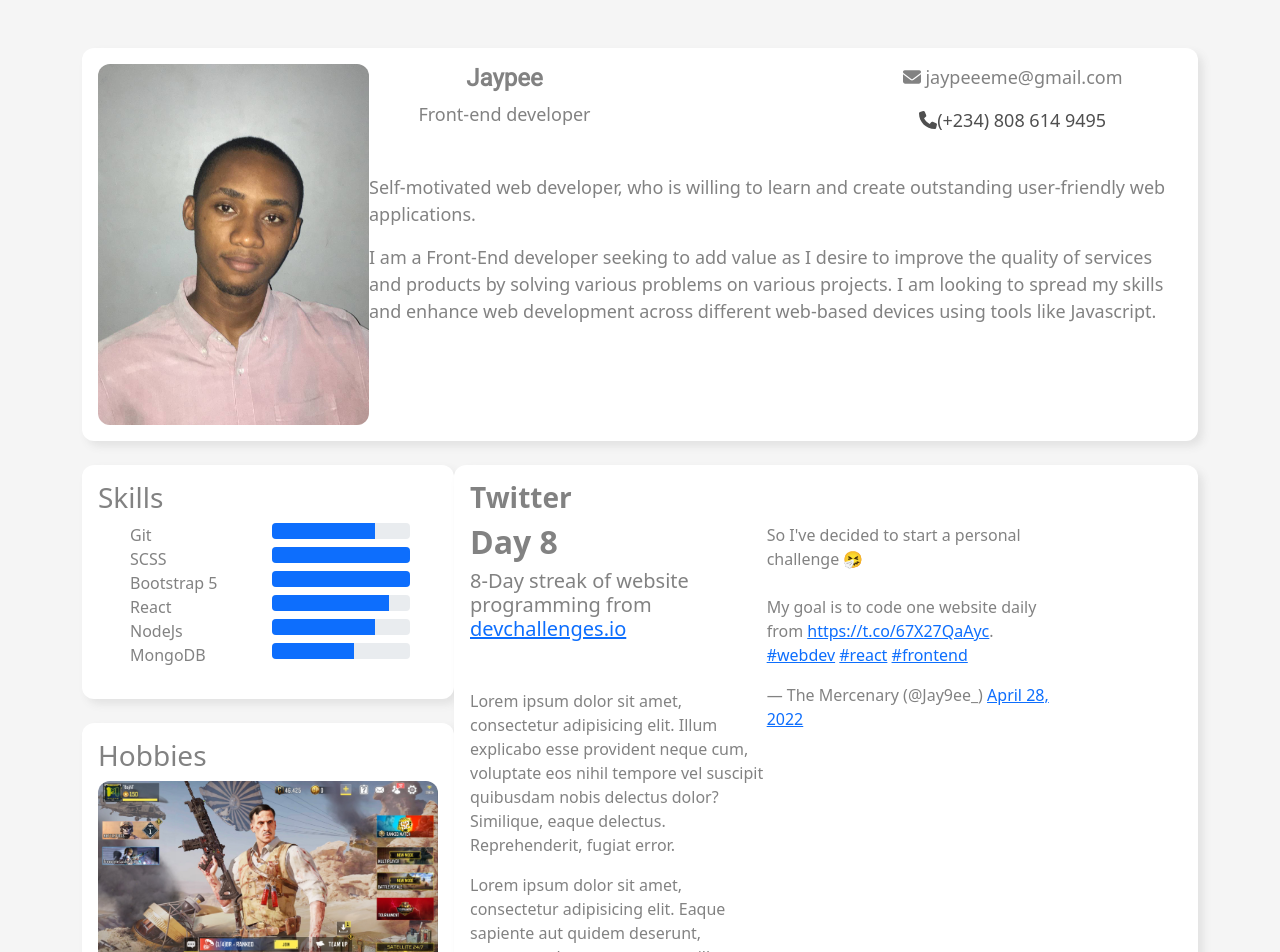
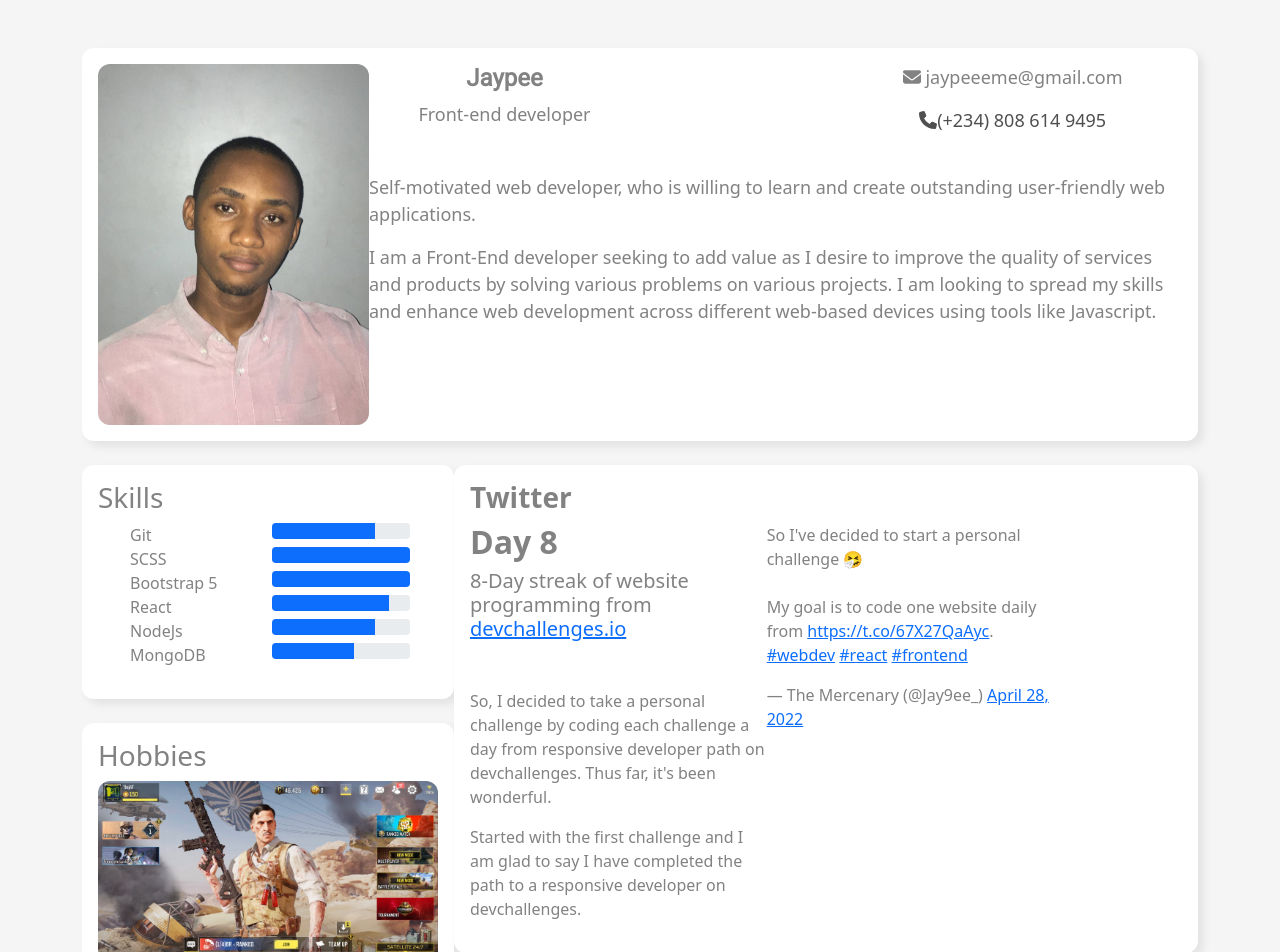
Before and after one commit to jaypee-0/DevChallenges, a React (Create React App) app: page / in a window 1280 px wide. Shown: the top 952 px of the page. Built offline with nearby package versions, Linux system fonts and the light colour scheme.

Commit message:
FIRST COMMIT

```diff
--- a/src/Components/SkillsHobbies/SkillsHobbies.jsx
+++ b/src/Components/SkillsHobbies/SkillsHobbies.jsx
@@ -70,9 +70,9 @@ const SkillsHobbies = () => {
       <h2 className='fw-bolder'>Day 8</h2>
       <h5>8-Day streak of website programming from <a href="https://devchallenges.io/paths/responsive-web-developer">devchallenges.io</a></h5>
       <p className="mt-5">
-        Lorem ipsum dolor sit amet, consectetur adipisicing elit. Illum explicabo esse provident neque cum, voluptate eos nihil tempore vel suscipit quibusdam nobis delectus dolor? Similique, eaque delectus. Reprehenderit, fugiat error.
+        So, I decided to take a personal challenge by coding each challenge a day from responsive developer path on devchallenges. Thus far, it's been wonderful.
       </p>
-      <p>Lorem ipsum dolor sit amet, consectetur adipisicing elit. Eaque sapiente aut quidem deserunt, nostrum voluptatem tempora illum at, eius quis itaque vitae nisi voluptatum possimus iste iure vero dolore suscipit!</p>
+      <p>Started with the first challenge and I am glad to say I have completed the path to a responsive developer on devchallenges.</p>
       </div>
       <div className="col-12 ml-auto pr-3 col-md-5">
       <blockquote className="twitter-tweet">
```
